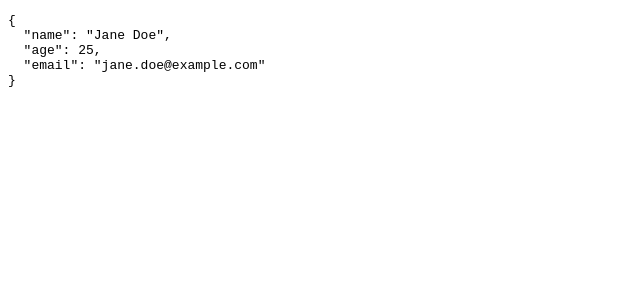
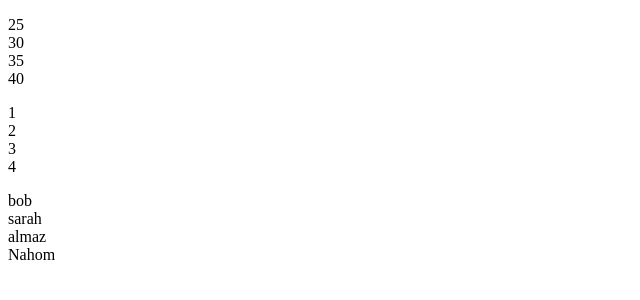
Before and after one commit to abyssiniatech/react-vite-project, a React (Vite) app: page / in a window 1280 px wide. Shown: the top 300 px of the page, without its empty margins (0-640 px from the left). Built offline with nearby package versions, Linux system fonts and the light colour scheme.

Commit message:
array in ts

```diff
--- a/src/App.tsx
+++ b/src/App.tsx
@@ -1,9 +1,7 @@
-import Object2 from "./Components/Object2"
-
-
+import Array from "./Components/Array"
 const App = () => {
   return (
-      <Object2 />
+         <Array />
   )
 }
 export default App
--- /dev/null
+++ b/src/Components/Array.tsx
@@ -0,0 +1,14 @@
+const names:string[] =["bob","sarah",'almaz',"Nahom"];
+const numbers:Array<number> = [ 1,2,3,4]
+const ages:Array<number> = [25,30,35,40];
+const Array = () => {
+  return (
+    <div>
+        <p>{ages.map(age => <div key={age}>{age}</div>)}</p>
+        <p>{numbers.map(num => <div key={num}>{num}</div>)}</p>
+         <p>{names.map(name => <div key={name}>{name}</div>)}</p>
+    </div>
+  )
+}
+
+export default Array
```
